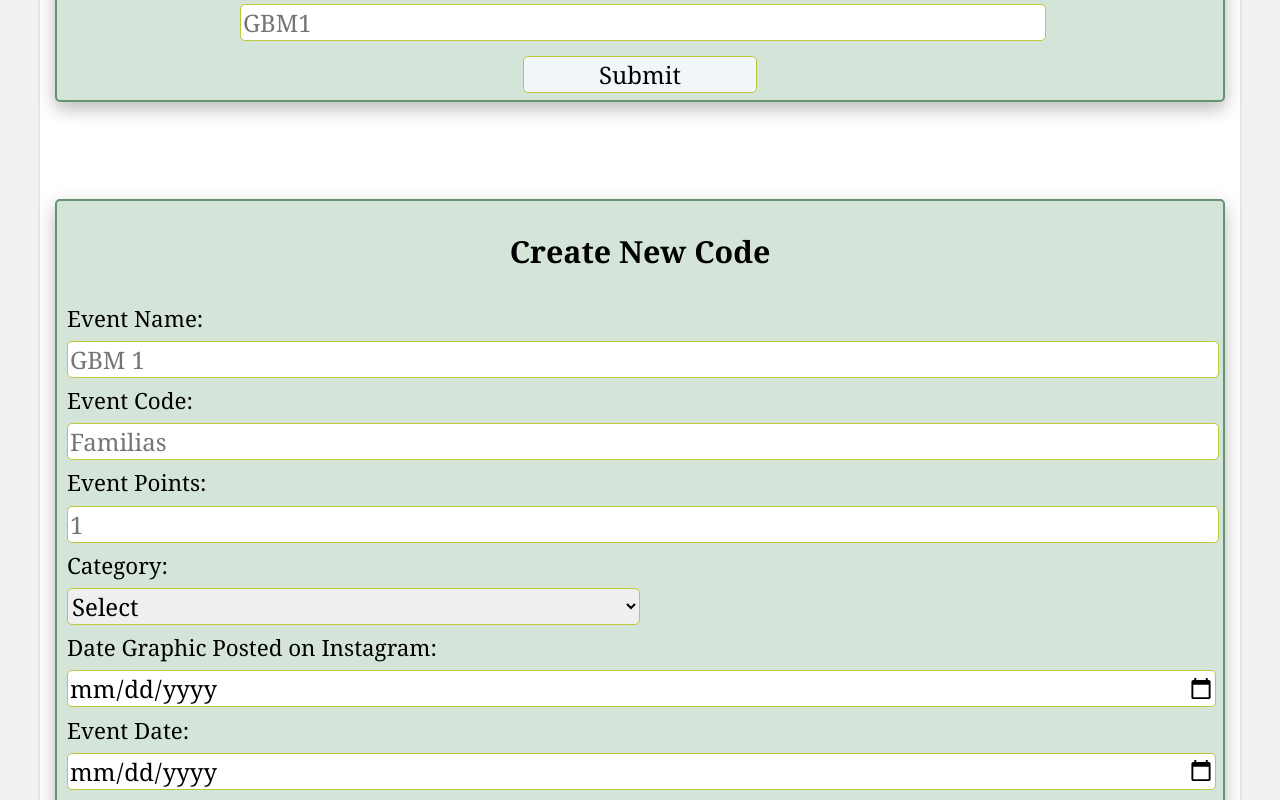
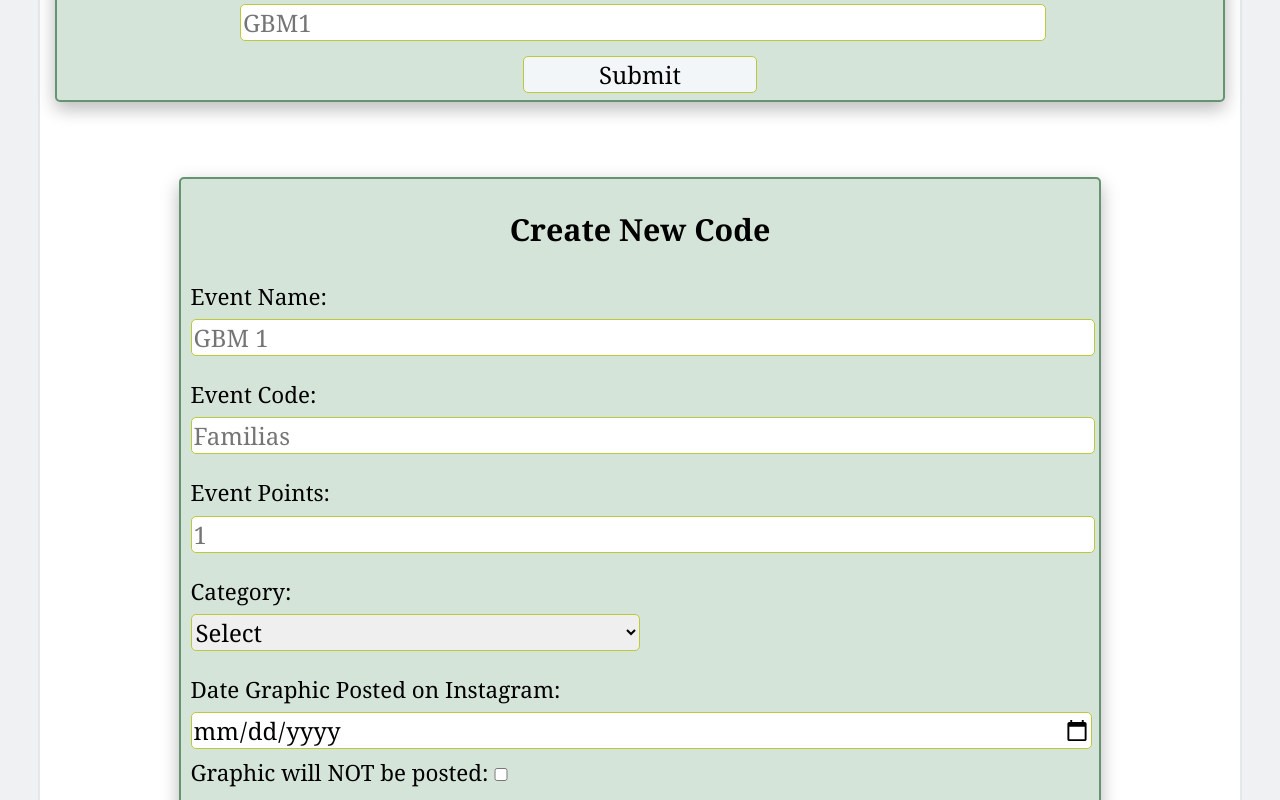
Before and after one commit to hsasecretary/hsapoints, a React (Create React App) app: page /dashboard in a window 1280 px wide. Shown: the part 600-1400 px from the top of the page. Built offline with nearby package versions, Linux system fonts and the light colour scheme; no server answers; the database is empty; sample sign-in values are in the browser's storage.

Commit message:
Create code is now fully functional and connected to the database. It stores the codes and whether or not they are voter eligible

```diff
--- a/src/CreateCode.js
+++ b/src/CreateCode.js
@@ -1,43 +1,183 @@
 import './CreateCode.css';
+import { db } from './firebase'
+import {getDoc, doc, setDoc} from 'firebase/firestore';
 
 
 function CreateCode() {
+    function resetError()
+    {
+        document.getElementById("eventNameError").textContent = "";
+        document.getElementById("eventCodeError").textContent = "";
+        document.getElementById("pointsError").textContent = "";
+        document.getElementById("categoryError").textContent = "";
+        document.getElementById("graphicDateError").textContent = "";
+        document.getElementById("eventDateError").textContent = "";
+        document.getElementById("cabinetRequiredError").textContent = "";
+        document.getElementById("cabinetOnlyError").textContent = "";
+        document.getElementById("attendanceFormSuccess").innerText = "";
 
+    }
+    function clearForm()
+    {
+        resetError();
+        document.getElementById("attendanceFormSuccess").innerText = "Success: Event code created";
+        document.getElementById("eventName").value = "";
+        document.getElementById("eventCode").value = "";
+        document.getElementById("points").value = "";
+        document.getElementById("category").value = "select";
+        document.getElementById("graphicDate").value = "";
+        document.getElementById("noGraphic").checked = false;
+        document.getElementById("eventDate").value = "";
+        document.getElementById("cabinetRequired").checked = false;
+        document.getElementById("cabinetOnly").checked = false;
+    }
+	async function checkForm(event)
+    {
+        event.preventDefault();
+        resetError();
+        var eventName = document.getElementById("eventName").value;
+        eventName = eventName.trim();
+        var eventCode = document.getElementById("eventCode").value;
+        eventCode = eventCode.trim();
+        var points = document.getElementById("points").value;
+        var category = document.getElementById("category").value;
+        var graphicDate = document.getElementById("graphicDate").value;
+        var noGraphic = document.getElementById("noGraphic").checked;
+        var eventDate = document.getElementById("eventDate").value;
+        var cabinetRequired = document.getElementById("cabinetRequired").checked;
+        var cabinetOnly = document.getElementById("cabinetOnly").checked;
+        var voterEligible = false;
+        var ready = true;
+        if(eventName === null || eventName === "")
+        {
+            document.getElementById("eventNameError").innerText = "*Required: Input the name of the event";
+            ready = false;
+        } else if (eventName.length > 45) {
+            document.getElementById("eventNameError").innerText = "*Error: Event name is too long ";
+            ready = false;
+        }
+        if(eventCode === null || eventCode === "")
+        {
+            document.getElementById("eventCodeError").innerText = "*Required: Input a code for event";
+            ready = false;
+        } else if (eventCode.length > 45) {
+            document.getElementById("eventCodeError").innerText = "Event Code Too Long";
+            ready = false;
+        } else {
+            eventCode = eventCode.toLowerCase();
+            const docRef = doc(db, "codes", eventCode);
+            const docSnap = await getDoc(docRef);
+            if(docSnap.exists())
+            {
+                document.getElementById("eventCodeError").innerText = "*Error: Event code already exists. Please choose a new one";
+                ready = false;
+            }
+        }
+        if(points === null || points === "" || points < 0)
+        {
+            document.getElementById("pointsError").innerText = "*Required: Input a points value greater or equal to 0";
+            ready = false;
+        }
+        if(category === "select")
+        {
+            document.getElementById("categoryError").innerText = "*Required: Select an event category";
+            ready = false;
+        }
+        if(graphicDate === "" && !noGraphic)
+        {
+            document.getElementById("graphicDateError").innerText = "*Required: Input date graphic was/will be announced to General Body Members or select no graphic will be posted";
+            ready = false;
+        } else if (graphicDate !== "" && noGraphic) {
+            document.getElementById("graphicDateError").innerText = "*Error: A graphic can not be simultaneously posted and not posted. Either delete the date the graphic will be posted OR uncheck the 'Graphic will NOT be posted' checkbox";
+        } else if(noGraphic) {
+            graphicDate = "1900-01-01";
+        }
+
+        if(eventDate === "")
+        {
+            document.getElementById("eventDateError").innerText = "*Required: Input date event will occur";
+            ready = false;
+        } else if(graphicDate !== "" && graphicDate > eventDate){
+            document.getElementById("graphicDateError").innerText = "*Error: Graphic cannot be posted after event";
+            ready = false;
+        }
+        if(category === "cabinet" && !cabinetOnly)
+        {
+            document.getElementById("categoryError").innerText = "*Error: Events in the 'Cabinet' Category are only for cabinet. Either change the event Category or Check the 'Cabinet ONLY Event' checkbox";
+            document.getElementById("cabinetOnlyError").innerText = "*Error: Events in the 'Cabinet' Category are only for cabinet. Either change the event Category or Check the 'Cabinet ONLY Event' checkbox";
+            ready = false;
+        }
+        var dateGraphic = new Date(graphicDate);
+        var dateEvent  = new Date(eventDate);
+        const diff = dateEvent - dateGraphic;
+        if(isNaN(diff) || noGraphic || cabinetOnly)
+        {
+            voterEligible = false;
+        } else if (diff < 0) {
+            voterEligible = false;
+        } else {
+            var diffDays = Math.ceil(diff/(1000*60*60*24));
+            if(diffDays >= 7)
+            {
+                voterEligible = true;
+            }
+        }
+        if(ready)
+        {
+            createCode(eventName, eventCode, points, category, graphicDate, eventDate, cabinetRequired, cabinetOnly, voterEligible);
+            clearForm();
+        }
+    }
+    async function createCode(eventName, eventCode, points, category, graphicDate, eventDate, cabinetRequired, cabinetOnly, voterEligible)
+    {
+        console.log(eventName + " " + eventCode + " " + points + " " + category + " " + graphicDate + " " + eventDate + " " + cabinetRequired + " " + cabinetOnly + " " + voterEligible);
+        await setDoc(doc(db, "codes", eventCode), {cabinetOnly:cabinetOnly, cabinetRequired: cabinetRequired, category:category, event: eventName, eventDate:eventDate, graphicDate:graphicDate, points:points, voterEligible:voterEligible});
+    }
 	return (
-
-		<div>
-            <div id='eboardContainer'>
-                <form className='subForm' id="eboard">
+		<div id='eboardContainer'>
+                <form className='subForm' id="eboard" onSubmit={checkForm}>
                     <h3>Create New Code</h3>
+                    <p className='successMsg' id='attendanceFormSuccess'></p>
+                    <p className='errorMsg' id='eventNameError'></p>
                     <label htmlFor='eventName'>Event Name:</label>
-                    <input type="text" id="eventName" placeholder="GBM 1"></input>
-                    <label htmlFor='code'>Event Code:</label>
-                    <input type="text" id="code" placeholder="Familias"></input>
+                    <input type="text" id="eventName" placeholder="GBM 1"/>
+                    <p className='errorMsg' id='eventCodeError'></p>
+                    <label htmlFor='eventCode'>Event Code:</label>
+                    <input type="text" id="eventCode" placeholder="Familias"></input>
+                    <p className='errorMsg' id='pointsError'></p>
                     <label htmlFor='points'>Event Points:</label>
                     <input type="number" id="points" placeholder="1"></input>
-                    <label htmlFor="cabinet">Category:</label><br/>
-                    <select id="cabinet">
+                    <p className='errorMsg' id='categoryError'></p>
+                    <label htmlFor="category">Category:</label><br/>
+                    <select id="category">
                         <option value="select">Select</option>
                         <option value="programming">Programming</option>
                         <option value="gbm">GBM</option>
                         <option value="mlpFall">MLP Fall</option>
                         <option value="mlpSpring">MLP Spring</option>
                         <option value="opa">OPA</option>
+                        <option value="cabinet">Cabinet</option>
                         <option value="other">Other</option>
                     </select><br/>
+                    <p className='errorMsg' id='graphicDateError'></p>
                     <label htmlFor="graphicDate">Date Graphic Posted on Instagram:</label>
                     <input type="date" id="graphicDate"></input>
+                    <label htmlFor= "noGraphic">Graphic will NOT be posted:</label>
+                    <input type="checkbox" id="noGraphic"></input>
+                    <p className='errorMsg' id='eventDateError'></p>
                     <label htmlFor="eventDate">Event Date:</label>
                     <input type="date" id="eventDate"></input>
+                    <p className='errorMsg' id="cabinetRequiredError"></p>
                     <label htmlFor="cabinetRequired">Cabinet Required to Attend:</label>
                     <input type="checkbox" id="cabinetRequired"></input><br/>
+                    <p className='errorMsg' id="cabinetOnlyError"></p>
                     <label htmlFor="cabinetOnly">Cabinet ONLY Event:</label>
                     <input type="checkbox" id="cabinetOnly"></input>
+                    <br/><br/>
                     <div className="center"><input type="submit" id="submitNewCode"></input>
                     </div>
                 </form>
             </div>
-        </div>
 
 	);
 }
--- a/src/Dashboard.js
+++ b/src/Dashboard.js
@@ -26,11 +26,10 @@ function Dashboard() {
     }, [navigate]);
 
 
-
 	return (
 
 		<div className="formDash" >
-			<Logout></Logout>
+			<Logout/>
 			<div id="dash"><h2>Dashboard</h2></div>
 			<Points />
 			<br/>
--- a/src/NavBar.js
+++ b/src/NavBar.js
@@ -1,21 +1,5 @@
 
 import './NavBar.css';
-
-function Attendance() {
-    return (
-        <div className="attendanceForm">
-            <h2>Attendance</h2>
-            <form> <li><a href="https://ufhsa.com">UF HSA</a></li>
-					<li><a href="https://calendar.google.com/calendar/embed?src=your_calendar_id&ctz=America/New_York" target="_blank" rel="noopener noreferrer">Calendar</a></li>
-                <div className="center">
-                    <input type="text" placeholder="Enter your name" required />
-                    <input type="submit" value="Submit" />
-                </div>
-            </form>
-        </div>
-    );
-}
-
 
 function NavBar() {
 	return (
@@ -23,11 +7,12 @@ function NavBar() {
 			<nav className="nav-bar">
 				<ul>
 					<li><a href="https://ufhsa.com">UF HSA</a></li>
-					<li><a href="#attendance">Attendance</a></li>
+					<li><a href="./dashboard">Attendance</a></li>
 					<li><a href="https://calendar.google.com/calendar/embed?src=your_calendar_id&ctz=America/New_York" target="_blank" rel="noopener noreferrer">Calendar</a></li>
 				</ul>
 			</nav>
 		</div>
 	);
 }
+
 export default NavBar;
```
Also changed, not shown: src/SignUp.js (+0 -15 lines).
